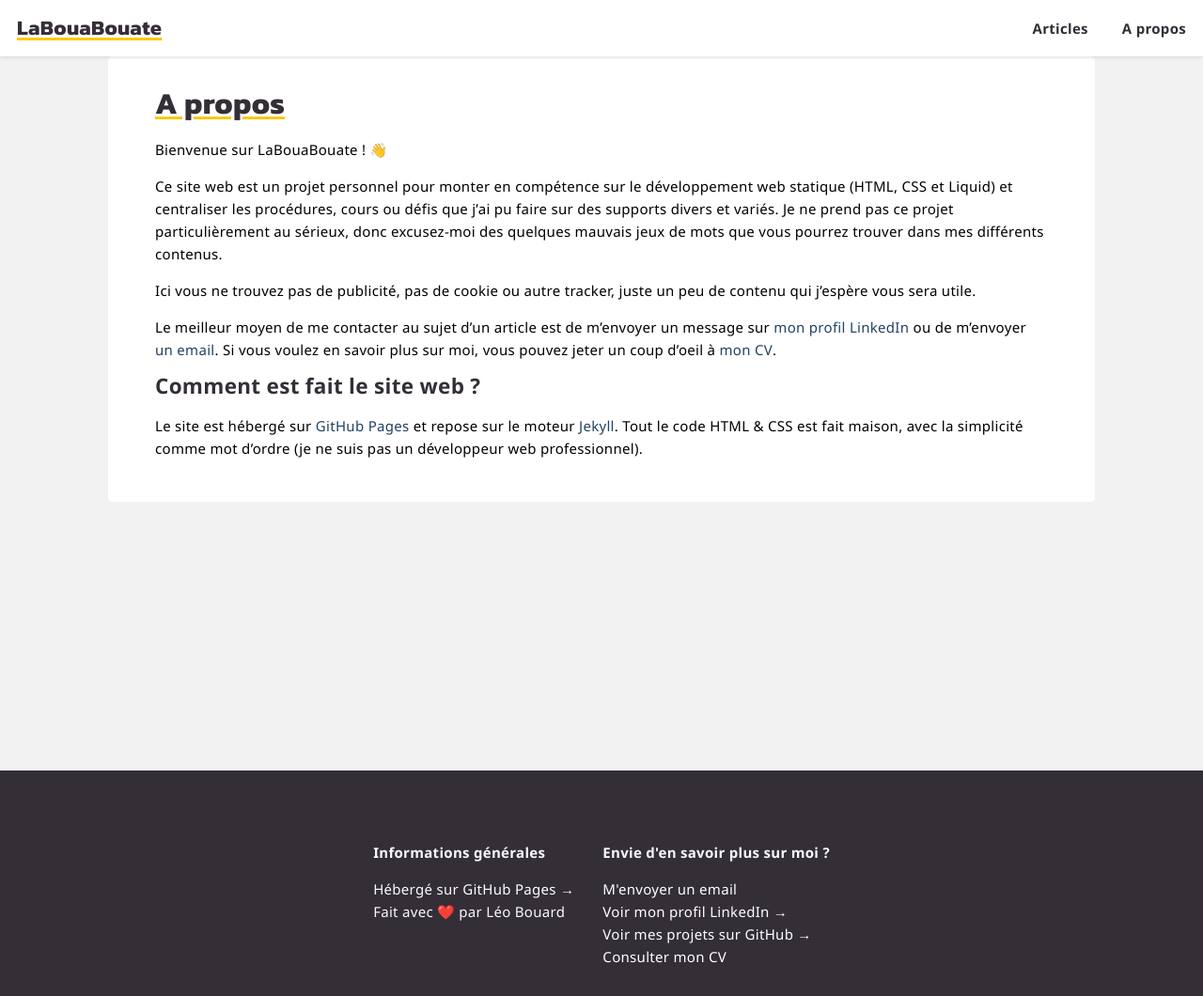
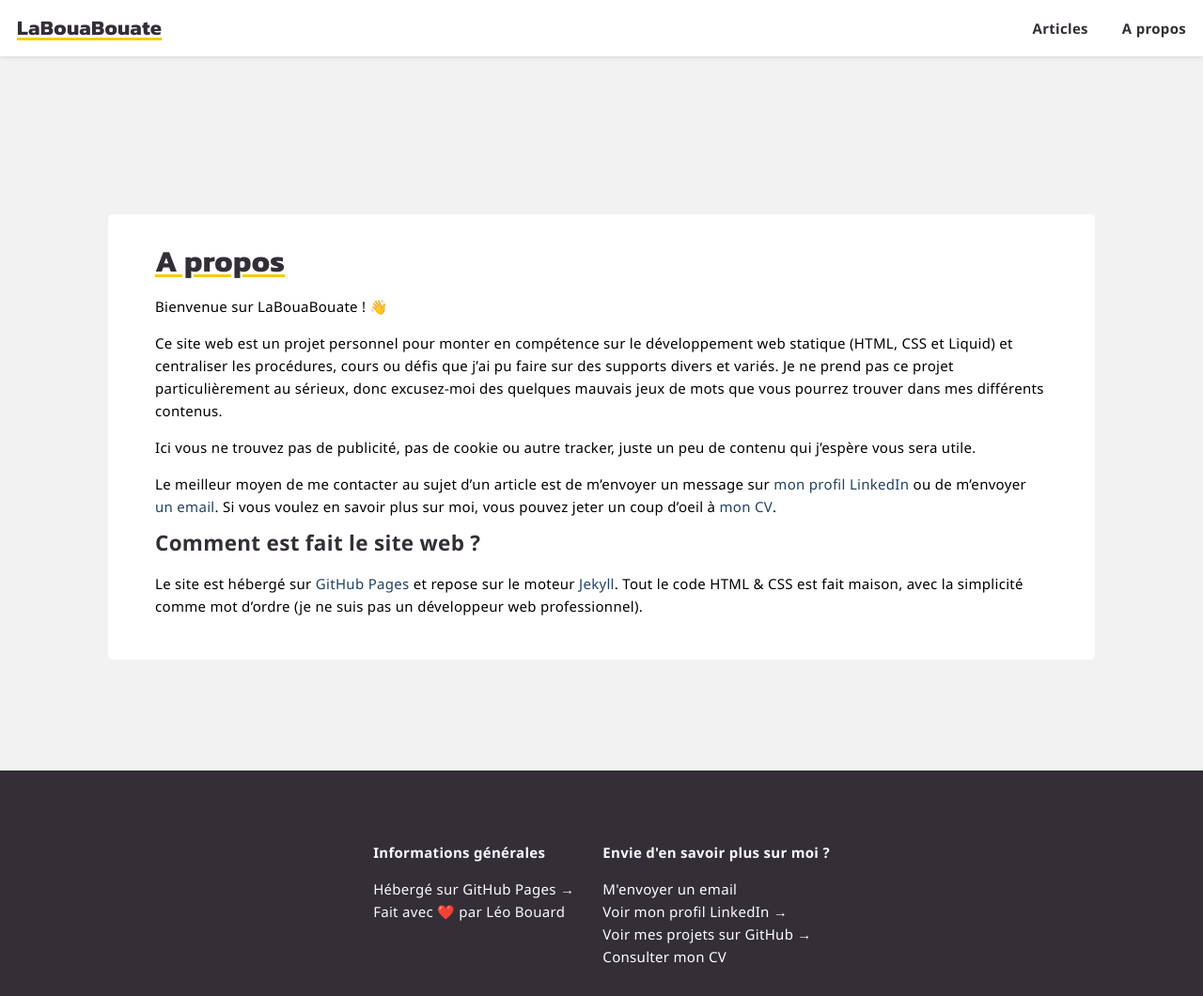
Before and after one commit to leobouard/leobouard.github.io, a Jekyll site: the page built from about.md, in a window 1280 px wide. Shown: the whole page at 94% size. Built offline with Jekyll 4.4.1, drawn with Linux system fonts in a browser that asks for light colours; some web fonts are replaced.

Commit message:
Passage en flexbox sur le MAIN

```diff
--- a/assets/css/homepage.scss
+++ b/assets/css/homepage.scss
@@ -3,6 +3,7 @@
 
 .div_container {
     height: 100%;
+    width: 100%;
     display: flex;
     align-items: center;
     justify-content: center;
--- a/assets/css/style.scss
+++ b/assets/css/style.scss
@@ -64,6 +64,9 @@ header {
 
 main {
     min-height: 90%;
+    display: flex;
+    align-items: center;
+    justify-content: center;
 
     section {
         min-height: 85%;
```
